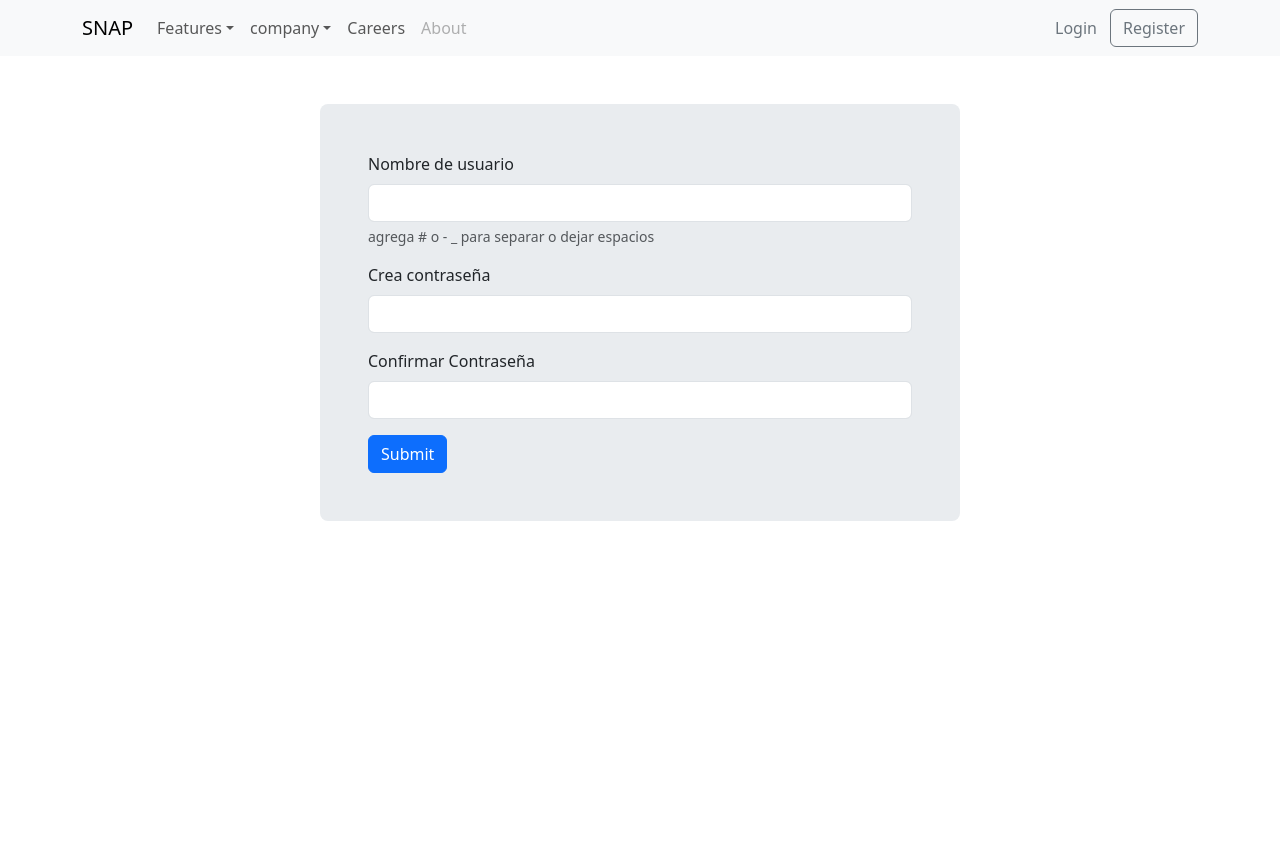
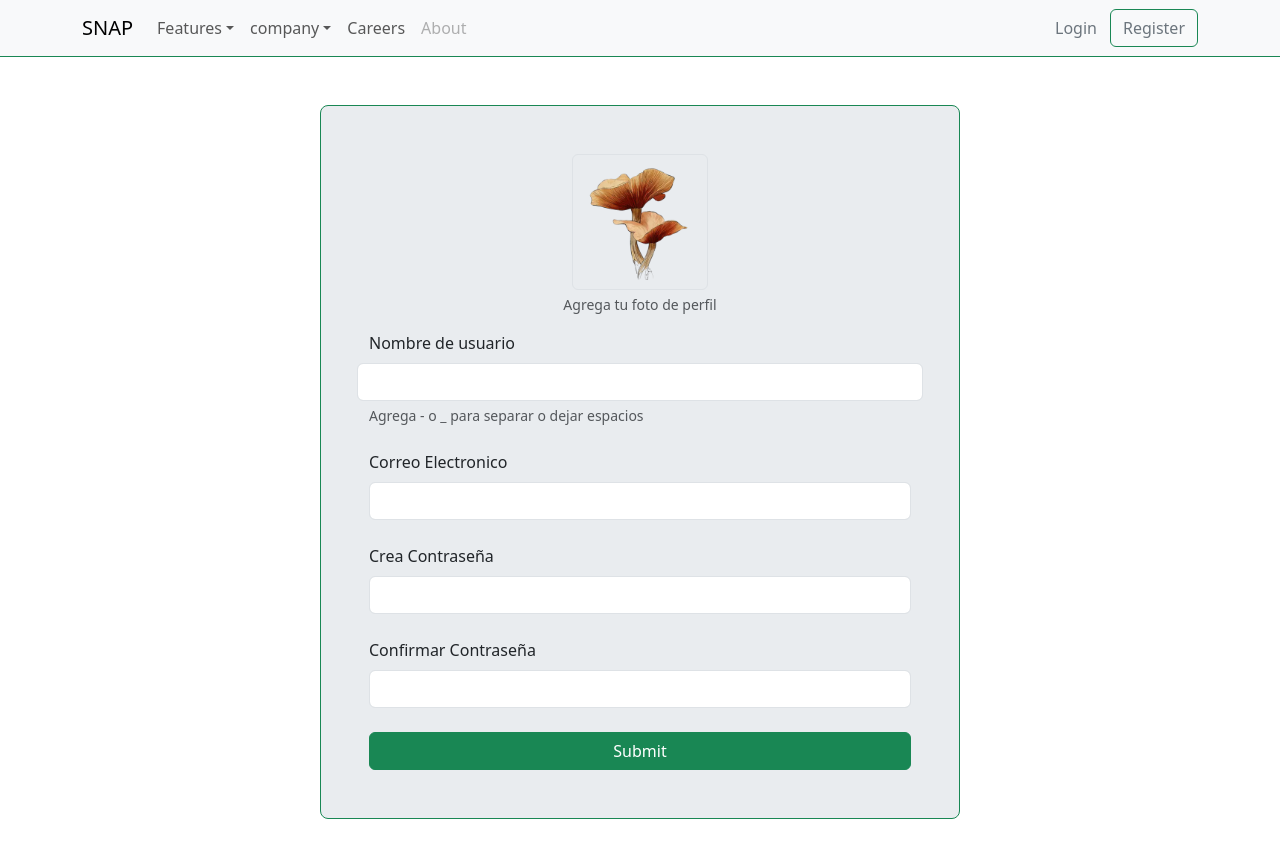
Before and after one commit to Yamile0712/snap_section_bs, a React (Vite) app: page / in a window 1280 px wide. Before the commit the page ends 800 px from the top, so only its background shows below. Built offline with nearby package versions, Linux system fonts and the light colour scheme.

Commit message:
se modifico formularios

```diff
--- a/src/App.jsx
+++ b/src/App.jsx
@@ -14,7 +14,7 @@ export const App = () => {
    <Home />
     <Careers />
       <About />
-      <Login />*/}
+     <Login />*/}
       <Registre />
     </>
 
--- a/src/Pages/Login.jsx
+++ b/src/Pages/Login.jsx
@@ -8,24 +8,35 @@ export const Login = () => {
         <>
             <Header />
 
-            <form className="container w-50 mt-5 bg-body-secondary p-5 rounded-3">
-                <div className="mb-3">
-                    <label htmlFor="exampleInputEmail1" className="form-label">Correo</label>
-                    <input type="email" className="form-control" id="exampleInputEmail1" aria-describedby="emailHelp"/>
-                        <div id="emailHelp" className="form-text">Nunca compartiremos su correo electrónico con nadie más.</div>
+            <div className="container w-50 mt-5 bg-body-secondary p-5 rounded-3 border border-success">
+
+                <div className=" row col-14 ">
+                    <label htmlFor="exampleInputEmail1" className="form-label">Correo Electronico</label>
+                    <input type="email" className="form-control" id="exampleInputEmail1" aria-describedby="emailHelp" />
+                    <div id="emailHelp" className="form-text">Nunca compartiremos su correo electrónico con nadie más.</div>
                 </div>
 
-                <div className="mb-3">
+                <br />
+
+                <div className=" row col-14 ">
+
                     <label htmlFor="exampleInputPassword1" className="form-label">Contraseña</label>
-                    <input type="password" className="form-control" id="exampleInputPassword1"/>
+                    <input type="password" className="form-control" id="exampleInputPassword1" />
                 </div>
 
-                <div className="mb-3 form-check">
-                    <input type="checkbox" className="form-check-input" id="exampleCheck1"/>
+                <br />
+
+                <div className=" row col-14 ">
+                    <div className="form-check">
+                        <input type="checkbox" className="form-check-input" id="exampleCheck1" />
                         <label className="form-check-label" htmlFor="exampleCheck1">Recordar</label>
+                    </div>
                 </div>
-                <button type="submit" className="btn btn-primary">Submit</button>
-            </form>
+                <br />
+
+                <button type="submit" className=" container text-center btn btn-success">Submit</button>
+
+            </div>
         </>
     )
 }
--- a/src/Pages/Registre.jsx
+++ b/src/Pages/Registre.jsx
@@ -5,22 +5,45 @@ export const Registre = () => {
     return (
         <>
             <Header />
-            <form className="container w-50 mt-5 bg-body-secondary p-5 rounded-3">
-                <div className="mb-3">
+
+            <div className=" container w-50 mt-5 bg-body-secondary p-5 rounded-3 border border-success">
+
+                <img src="hongo.webp" className="rounded mx-auto d-block w-25 border" alt="..."></img>
+
+                <p  id="emailHelp" className="form-text text-center">Agrega tu foto de perfil</p>
+
+                <div className=" row col-14">
                     <label htmlFor="exampleInputEmail1" className="form-label">Nombre de usuario</label>
-                    <input type="email" className="form-control" id="exampleInputEmail1" aria-describedby="emailHelp"/>
-                        <div id="emailHelp" className="form-text">agrega # o - _ para separar o dejar espacios</div>
+                    <input type="email" className="form-control" id="exampleInputEmail1" aria-describedby="emailHelp" />
+                    <div id="emailHelp" className="form-text">Agrega - o _ para separar o dejar espacios</div>
                 </div>
-                <div className="mb-3">
-                    <label htmlFor="exampleInputPassword1" className="form-label">Crea contraseña</label>
-                    <input type="password" className="form-control" id="exampleInputPassword1"/>
+
+                <div className="col-14 ">
+                    <br />
+                    <label htmlFor="exampleInputEmail1" className="form-label">Correo Electronico</label>
+                    <input type="email" className="form-control" id="exampleInputEmail1" aria-describedby="emailHelp" />
+
                 </div>
-                <div className="mb-3">
+
+                <div className="col-14 ">
+                    <br />
+                    <label htmlFor="exampleInputPassword1" className="form-label">Crea Contraseña</label>
+                    <input type="password" className="form-control" id="exampleInputPassword1" />
+                </div>
+
+                <div className="col-14 ">
+                    <br />
                     <label htmlFor="exampleInputPassword1" className="form-label">Confirmar Contraseña</label>
-                    <input type="password" className="form-control" id="exampleInputPassword1"/>
+                    <input type="password" className="form-control" id="exampleInputPassword1" />
+                    <br />
                 </div>
-                <button type="submit" className="btn btn-primary">Submit</button>
-            </form>
+
+                <button type="submit" className=" container text-center btn btn-success">Submit</button>
+            </div>
+
+            <br />
+
+
         </>
     )
 }
--- a/src/components/Header.jsx
+++ b/src/components/Header.jsx
@@ -2,7 +2,7 @@ import React from 'react'
 
 export const Header = () => {
   return (
-    <nav className="navbar navbar-expand-lg bg-body-tertiary">
+    <nav className="navbar navbar-expand-lg bg-body-tertiary border-bottom border-success">
       <div className="container">
         <a className="navbar-brand" href="#">SNAP</a>
 
@@ -53,7 +53,7 @@ export const Header = () => {
 
           <div>
             <button type="button" className="btn text-secondary">Login</button>
-            <button type="button" className="btn btn-outline-secondary">Register</button>
+            <button type="button" className="btn btn-outline-secondary border border-success">Register</button>
           </div>
         </div>
       </div>
```
